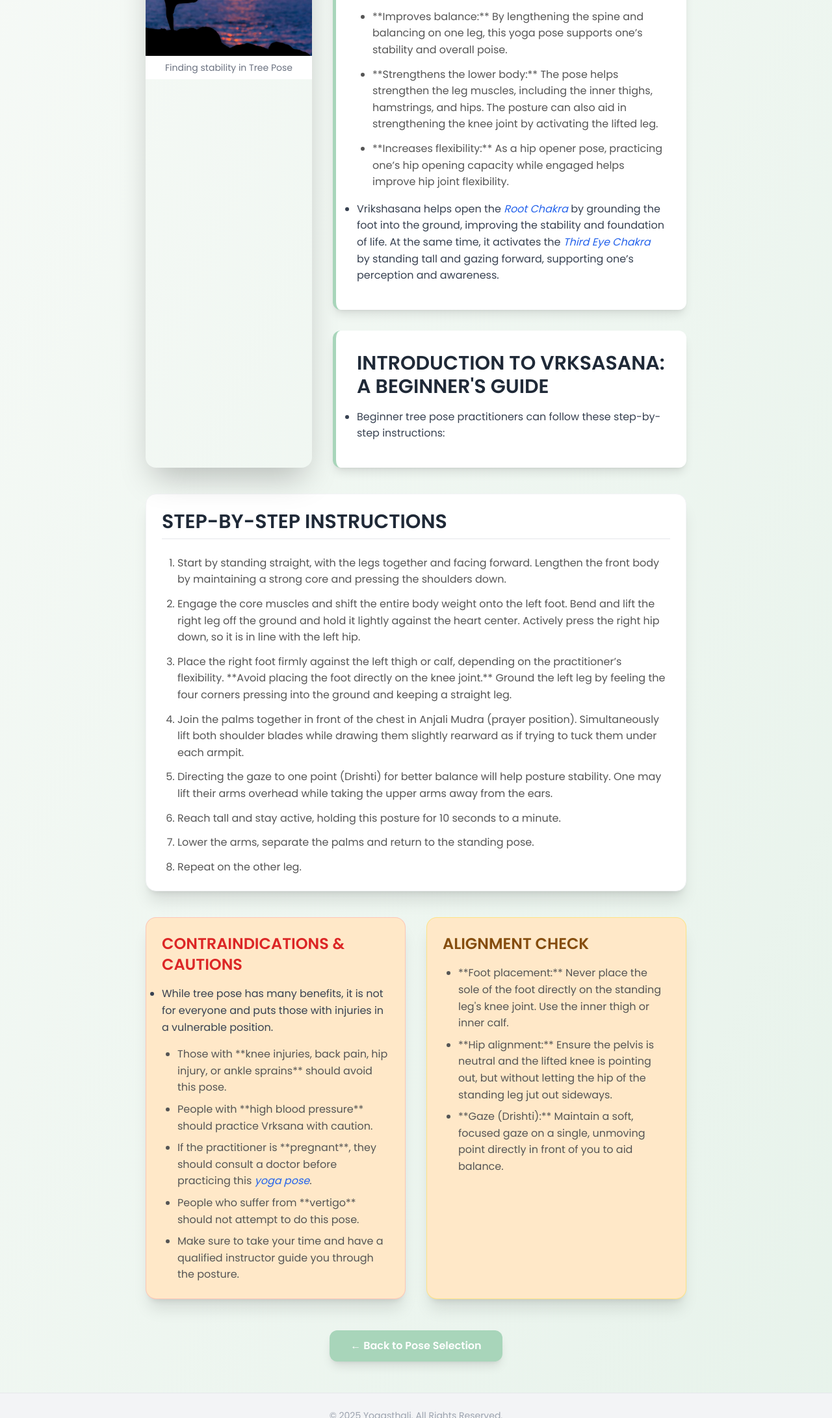
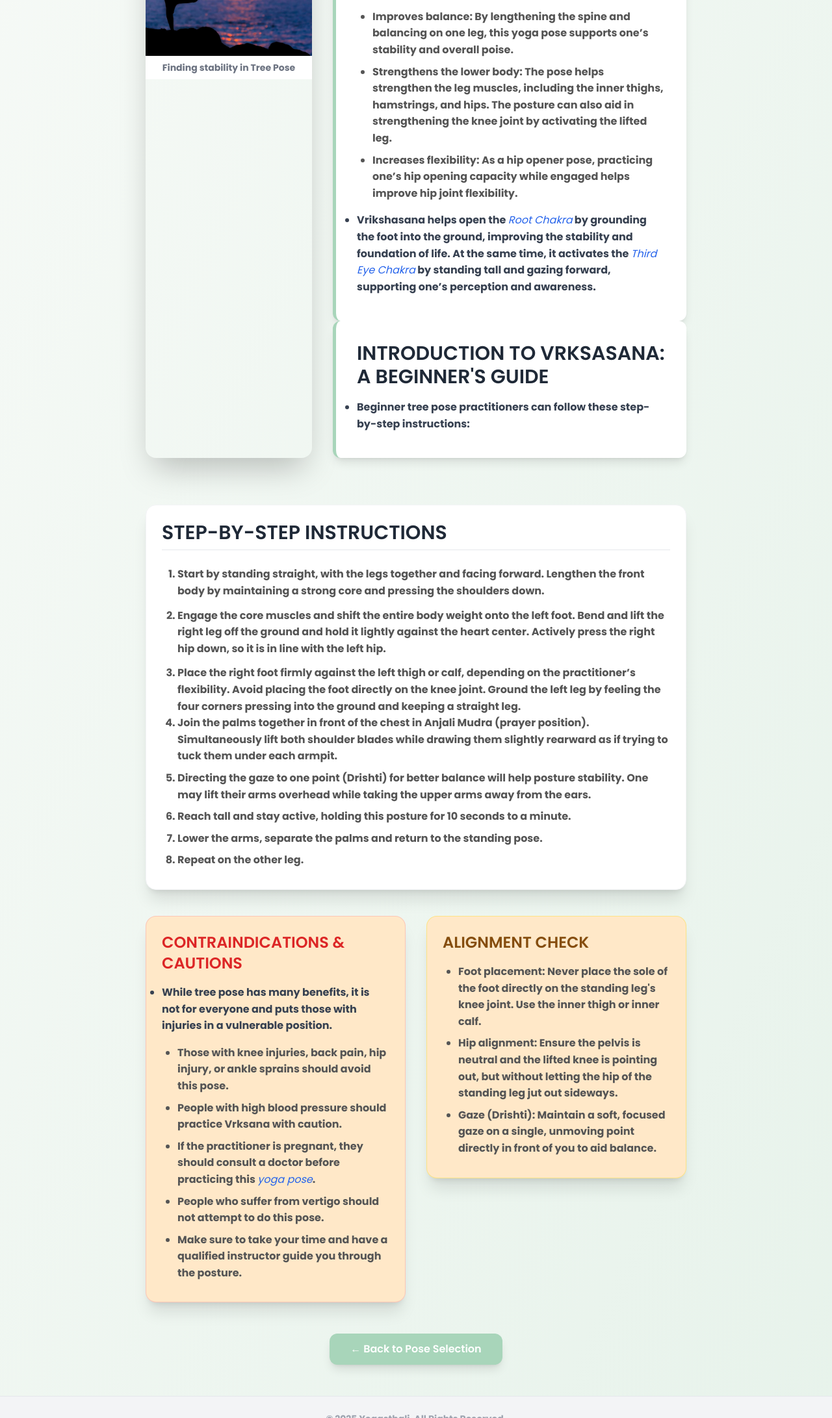
Before and after one commit to Notzeo/Yoga, a plain HTML site: page tree_info.html in a window 1280 px wide. Shown: the part 617-2800 px from the top of the page at 65% size. Drawn offline with nearby package versions, Linux system fonts and the light colour scheme.

Commit message:
Minor changes

```diff
--- a/tree_info.html
+++ b/tree_info.html
@@ -108,7 +108,7 @@
         <!-- Main Description -->
         <section class="mb-10 p-6 rounded-2xl shadow-xl" style="background-color: var(--color-accent-peach);">
             <p class="text-lg leading-relaxed text-text-dark">
-                Vrikshasana, or **Tree Pose**, is a standing and balancing pose in which the practitioner stands on one leg with the lifted foot placed against the inner thigh or calf of the standing leg. The knee of the lifted leg should point outwards. Hands can be in a prayer position in front of the chest or extended over the head.
+                Vrikshasana, or <strong>Tree Pose<strong>, is a standing and balancing pose in which the practitioner stands on one leg with the lifted foot placed against the inner thigh or calf of the standing leg. The knee of the lifted leg should point outwards. Hands can be in a prayer position in front of the chest or extended over the head.
             </p>
         </section>
 
@@ -135,9 +135,9 @@
                         Standing balancing poses like the Vrikshasana Tree Pose have profound benefits for <span class="highlight">yoga practitioners</span>. Some of these benefits include:
                     </p>
                     <ul class="list-disc list-outside ml-6 space-y-3">
-                        <li class="list-item">**Improves balance:** By lengthening the spine and balancing on one leg, this yoga pose supports one’s stability and overall poise.</li>
-                        <li class="list-item">**Strengthens the lower body:** The pose helps strengthen the leg muscles, including the inner thighs, hamstrings, and hips. The posture can also aid in strengthening the knee joint by activating the lifted leg.</li>
-                        <li class="list-item">**Increases flexibility:** As a hip opener pose, practicing one’s hip opening capacity while engaged helps improve hip joint flexibility.</li>
+                        <li class="list-item"><strong>Improves balance:<strong> By lengthening the spine and balancing on one leg, this yoga pose supports one’s stability and overall poise.</li>
+                        <li class="list-item"><strong>Strengthens the lower body:<strong> The pose helps strengthen the leg muscles, including the inner thighs, hamstrings, and hips. The posture can also aid in strengthening the knee joint by activating the lifted leg.</li>
+                        <li class="list-item"><strong>Increases flexibility:<strong> As a hip opener pose, practicing one’s hip opening capacity while engaged helps improve hip joint flexibility.</li>
                     </ul>
                     <p class="text-gray-700 list-item mt-4">
                         Vrikshasana helps open the <span class="highlight">Root Chakra</span> by grounding the foot into the ground, improving the stability and foundation of life. At the same time, it activates the <span class="highlight">Third Eye Chakra</span> by standing tall and gazing forward, supporting one’s perception and awareness.
@@ -158,7 +158,7 @@
             <ol class="list-decimal list-outside ml-6 space-y-3">
                 <li class="list-item">Start by standing straight, with the legs together and facing forward. Lengthen the front body by maintaining a strong core and pressing the shoulders down.</li>
                 <li class="list-item">Engage the core muscles and shift the entire body weight onto the left foot. Bend and lift the right leg off the ground and hold it lightly against the heart center. Actively press the right hip down, so it is in line with the left hip.</li>
-                <li class="list-item">Place the right foot firmly against the left thigh or calf, depending on the practitioner’s flexibility. **Avoid placing the foot directly on the knee joint.** Ground the left leg by feeling the four corners pressing into the ground and keeping a straight leg.</li>
+                <li class="list-item">Place the right foot firmly against the left thigh or calf, depending on the practitioner’s flexibility. <strong>Avoid placing the foot directly on the knee joint.<strong> Ground the left leg by feeling the four corners pressing into the ground and keeping a straight leg.</li>
                 <li class="list-item">Join the palms together in front of the chest in Anjali Mudra (prayer position). Simultaneously lift both shoulder blades while drawing them slightly rearward as if trying to tuck them under each armpit.</li>
                 <li class="list-item">Directing the gaze to one point (Drishti) for better balance will help posture stability. One may lift their arms overhead while taking the upper arms away from the ears.</li>
                 <li class="list-item">Reach tall and stay active, holding this posture for 10 seconds to a minute.</li>
@@ -178,10 +178,10 @@
                     While tree pose has many benefits, it is not for everyone and puts those with injuries in a vulnerable position.
                 </p>
                 <ul class="list-disc list-outside ml-6 space-y-2">
-                    <li class="list-item">Those with **knee injuries, back pain, hip injury, or ankle sprains** should avoid this pose.</li>
-                    <li class="list-item">People with **high blood pressure** should practice Vrksana with caution.</li>
-                    <li class="list-item">If the practitioner is **pregnant**, they should consult a doctor before practicing this <span class="highlight">yoga pose</span>.</li>
-                    <li class="list-item">People who suffer from **vertigo** should not attempt to do this pose.</li>
+                    <li class="list-item">Those with <strong>knee injuries, back pain, hip injury, or ankle sprains<strong> should avoid this pose.</li>
+                    <li class="list-item">People with <strong>high blood pressure<strong> should practice Vrksana with caution.</li>
+                    <li class="list-item">If the practitioner is <strong>pregnant<strong>, they should consult a doctor before practicing this <span class="highlight">yoga pose</span>.</li>
+                    <li class="list-item">People who suffer from <strong>vertigo<strong> should not attempt to do this pose.</li>
                     <li class="list-item">Make sure to take your time and have a qualified instructor guide you through the posture.</li>
                 </ul>
             </section>
@@ -190,9 +190,9 @@
             <section class="p-6 rounded-2xl shadow-xl border border-yellow-300/50" style="background-color: var(--color-accent-peach);">
                 <h2 class="text-2xl font-semibold text-yellow-800 mb-4">ALIGNMENT CHECK</h2>
                 <ul class="list-disc list-outside ml-6 space-y-2">
-                    <li class="list-item">**Foot placement:** Never place the sole of the foot directly on the standing leg's knee joint. Use the inner thigh or inner calf.</li>
-                    <li class="list-item">**Hip alignment:** Ensure the pelvis is neutral and the lifted knee is pointing out, but without letting the hip of the standing leg jut out sideways.</li>
-                    <li class="list-item">**Gaze (Drishti):** Maintain a soft, focused gaze on a single, unmoving point directly in front of you to aid balance.</li>
+                    <li class="list-item"><strong>Foot placement:<strong> Never place the sole of the foot directly on the standing leg's knee joint. Use the inner thigh or inner calf.</li>
+                    <li class="list-item"><strong>Hip alignment:<strong> Ensure the pelvis is neutral and the lifted knee is pointing out, but without letting the hip of the standing leg jut out sideways.</li>
+                    <li class="list-item"><strong>Gaze (Drishti):<strong> Maintain a soft, focused gaze on a single, unmoving point directly in front of you to aid balance.</li>
                 </ul>
             </section>
         </div>
```
Also changed, not shown: tadasana_info.html (+3 -3 lines), triangle_info.html (+9 -9 lines), warrior2_info.html (+3 -3 lines).
